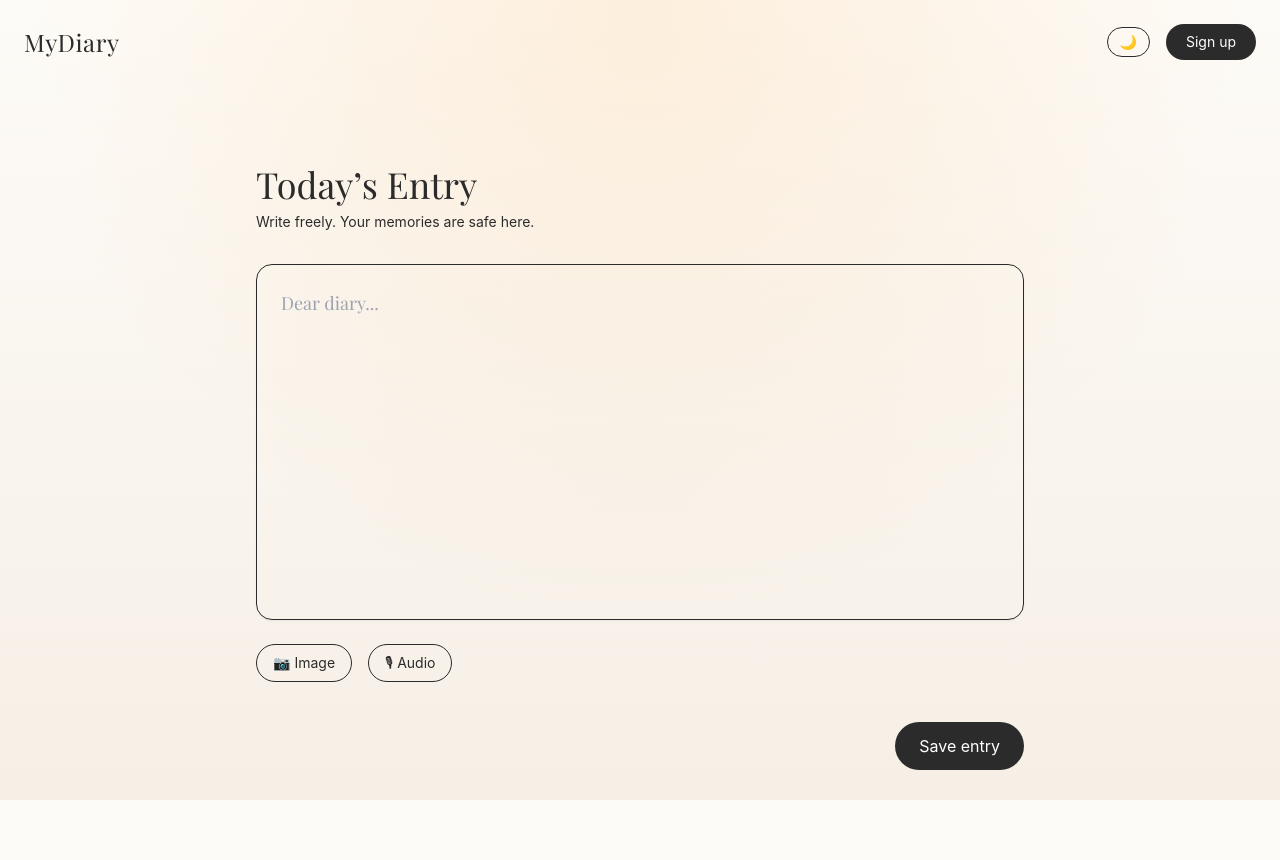
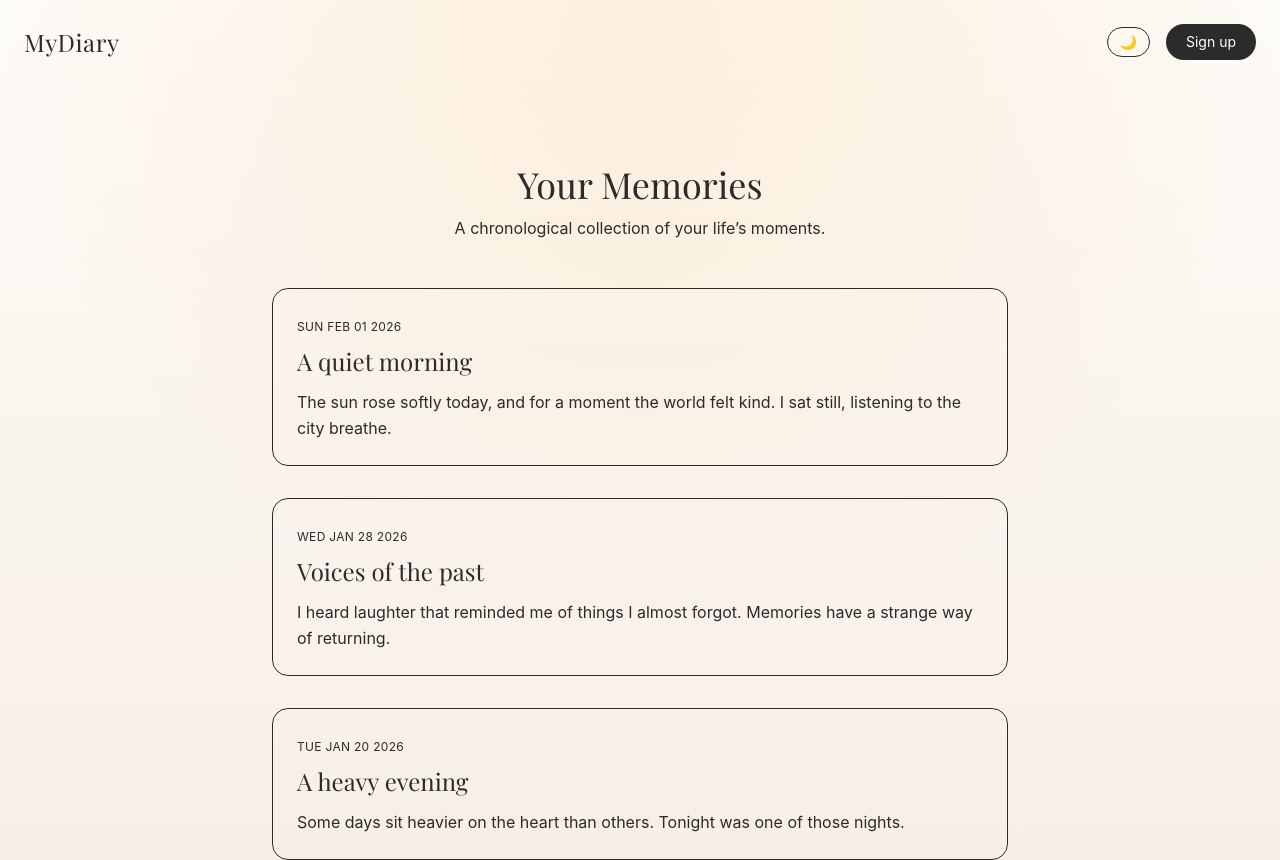
Before and after one commit to Daniel-okwier/My-Diary, a React (Vite) app in the folder client/: page /timeline in a window 1280 px wide. Before the commit the page ends 800 px from the top, so only its background shows below. Built offline with nearby package versions, Linux system fonts and the light colour scheme; a web font is replaced by a local one.

Commit message:
add chronological diary timeline view with styled entry previews

```diff
--- a/client/src/App.jsx
+++ b/client/src/App.jsx
@@ -1,14 +1,16 @@
 import AppShell from "./layouts/AppShell";
 import Navbar from "./components/layout/Navbar";
 //import Home from "./pages/Home";
-import Editor from "./pages/Editor";
+//import Editor from "./pages/Editor";
+import Timeline from "./pages/Timeline";
 
 function App() {
   return (
     <AppShell>
       <Navbar />
       {/*<Home />*/}
-      <Editor />
+      {/*<Editor />*/}
+      <Timeline />
     </AppShell>
   );
 }
--- /dev/null
+++ b/client/src/pages/Timeline.jsx
@@ -0,0 +1,63 @@
+// src/pages/Timeline.jsx
+
+const entries = [
+  {
+    id: 1,
+    date: "2026-02-01",
+    title: "A quiet morning",
+    excerpt:
+      "The sun rose softly today, and for a moment the world felt kind. I sat still, listening to the city breathe.",
+  },
+  {
+    id: 2,
+    date: "2026-01-28",
+    title: "Voices of the past",
+    excerpt:
+      "I heard laughter that reminded me of things I almost forgot. Memories have a strange way of returning.",
+  },
+  {
+    id: 3,
+    date: "2026-01-20",
+    title: "A heavy evening",
+    excerpt:
+      "Some days sit heavier on the heart than others. Tonight was one of those nights.",
+  },
+];
+
+export default function Timeline() {
+  return (
+    <section className="mt-20 mx-auto max-w-3xl px-4">
+      {/* Header */}
+      <header className="mb-12 text-center">
+        <h1 className="font-diary text-4xl">
+          Your Memories
+        </h1>
+        <p className="mt-3 text-muted-foreground">
+          A chronological collection of your life’s moments.
+        </p>
+      </header>
+
+      {/* Timeline entries */}
+      <div className="space-y-8">
+        {entries.map((entry) => (
+          <article
+            key={entry.id}
+            className="cursor-pointer rounded-2xl border border-border bg-secondary p-6 transition hover:shadow-md"
+          >
+            <time className="text-xs uppercase tracking-wide text-muted-foreground">
+              {new Date(entry.date).toDateString()}
+            </time>
+
+            <h2 className="mt-2 font-diary text-2xl">
+              {entry.title}
+            </h2>
+
+            <p className="mt-3 leading-relaxed text-muted-foreground">
+              {entry.excerpt}
+            </p>
+          </article>
+        ))}
+      </div>
+    </section>
+  );
+}
```
